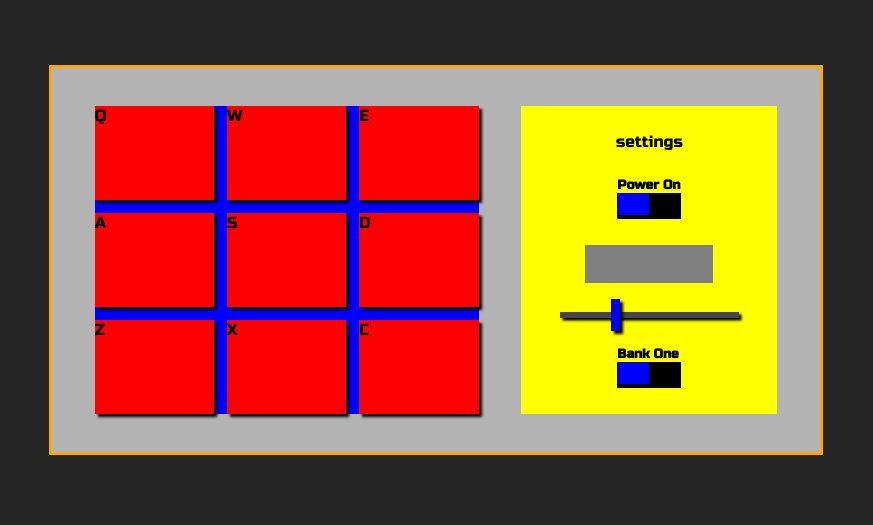
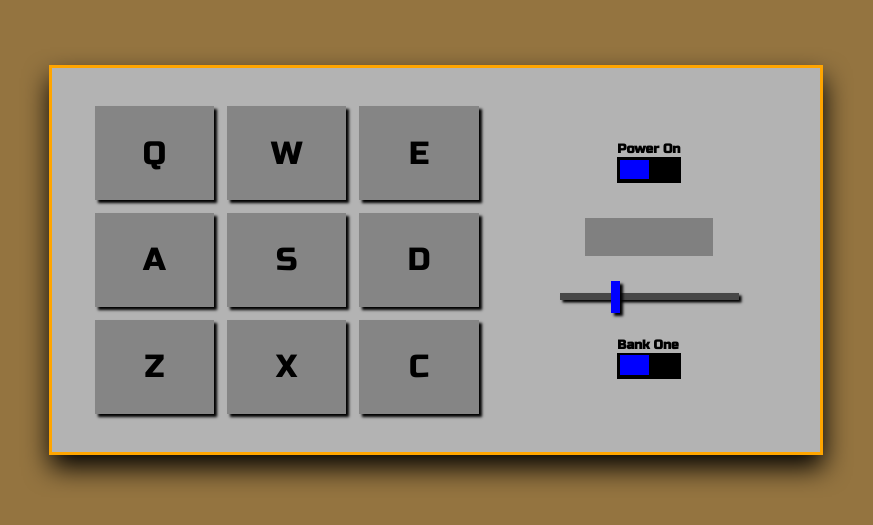
Before and after one commit to michael-lugashi/drum-machine, a React (Create React App) app: page / in a window 1280 px wide. Shown: the part 143-668 px from the top of the page, without its empty margins (204-1077 px from the left). Built offline with nearby package versions, Linux system fonts and the light colour scheme.

Commit message:
finished css

```diff
--- a/src/core/BankSwitch.js
+++ b/src/core/BankSwitch.js
@@ -12,7 +12,7 @@ function BankSwitch(props) {
   <div>
    <h3 className="header">Bank {isBankOne ? 'One' : 'Two'}</h3>
    <div
-    className="bank-switch"
+    className="switch"
     style={{ justifyContent: isBankOne ? 'flex-start' : 'flex-end' }}
     onClick={() => {
      setIsBankOne(!isBankOne);
--- a/src/core/DrumPad.js
+++ b/src/core/DrumPad.js
@@ -3,9 +3,17 @@ import { useEffect } from 'react/cjs/react.development';
 
 function DrumPad(props) {
  const { keyTrigger, id, url } = props.keyInfo;
- //  const sound = new Audio(url);
- const [selected, setSelected] = useState(false);
+ const [selected, setSelected] = useState(false); //works with power on
+ const [pressed, setPressed] = useState(false); // works with power off
  const soundEl = useRef(null);
+
+ const press = () => {
+  setPressed(true);
+  setTimeout(() => {
+   setPressed(false);
+  }, 160);
+ };
+
  const changeColor = () => {
   setSelected(true);
   setTimeout(() => {
@@ -22,16 +30,21 @@ function DrumPad(props) {
    }
   });
  }, []);
+
  return (
   <div
-   style={{ backgroundColor: selected ? 'yellow' : 'red' }}
+   style={{
+    backgroundColor: selected ? 'rgb(255, 215, 0)' : 'rgb(133, 133, 133)',
+    boxShadow: pressed ? '0 0 0 #000000' : '.2vw .2vw .2vw #000000',
+   }}
    id={id}
    onClick={() => {
+    press();
     if (props.power) {
      soundEl.current.volume = props.volume;
-     props.setLastKey(id);
      changeColor();
      soundEl.current.play();
+     props.setLastKey(id);
     }
    }}
    className="drum-pad"
--- a/src/core/PowerSwitch.js
+++ b/src/core/PowerSwitch.js
@@ -1,10 +1,9 @@
 function PowerSwitch(props) {
-
  return (
   <div>
    <h3 className="header">Power {props.power? 'On' : 'Off'}</h3>
    <div
-    className="bank-switch"
+    className="switch"
     style={{ justifyContent: props.power ? 'flex-start' : 'flex-end' }}
     onClick={() => {
      props.setPower(!props.power);
--- a/src/core/Settings.js
+++ b/src/core/Settings.js
@@ -3,10 +3,10 @@ import BankSwitch from './BankSwitch';
 import DisplayBar from './DisplayBar';
 import VolumeBar from './VolumeBar';
 import PowerSwitch from './PowerSwitch';
+
 function Settings(props) {
  return (
   <div className="settings">
-   settings
    <PowerSwitch power={props.power} setPower={props.setPower} />
    <DisplayBar power={props.power} lastKey={props.lastKey} />
    <VolumeBar volume={props.volume} setVolume={props.setVolume} />
--- a/src/styles/App.css
+++ b/src/styles/App.css
@@ -1,5 +1,5 @@
 .app {
- border: solid rgb(255, 165, 0);
+ border: solid rgb(255, 165, 0) 0.3vw;
  width: 60vw;
  height: 30vw;
  margin: auto;
@@ -8,4 +8,5 @@
  display: flex;
  align-items: center;
  justify-content: space-evenly;
+ box-shadow: 0.1vw 1vw 2vw #000000;
 }
--- a/src/styles/index.css
+++ b/src/styles/index.css
@@ -3,5 +3,5 @@
 body {
  margin: 0;
  font-family: 'Russo One', sans-serif;
- background-color: rgb(37, 37, 37);
+ background-color: rgb(148, 116, 64);
 }
--- a/src/styles/keys.css
+++ b/src/styles/keys.css
@@ -2,7 +2,6 @@
  border: brown;
  width: 30vw;
  height: 24vw;
- background-color: blue;
  display: grid;
  grid-template-columns: repeat(3, 1fr);
  grid-template-rows: repeat(3, 1fr);
@@ -11,6 +10,8 @@
 }
 
 .drum-pad {
- background-color: rgb(255, 0, 0);
- box-shadow: .2vw .2vw .2vw #000000
+ font-size: 2.5vw;
+ display: flex;
+ align-items: center;
+ justify-content: center;
 }
--- a/src/styles/settings.css
+++ b/src/styles/settings.css
@@ -1,14 +1,14 @@
 .settings {
  width: 20vw;
  height: 24vw;
- background-color: yellow;
+
  display: flex;
  flex-direction: column;
  align-items: center;
  justify-content: space-evenly;
 }
 
-.bank-switch {
+.switch {
  width: 5vw;
  height: 2vw;
  background-color: black;
@@ -17,8 +17,11 @@
 
 .knob {
  transition: 0.5s;
- height: 1.7vw;
- width: 2.5vw;
+ height: 1.5vw;
+ margin-top: 0.2vw;
+ margin-left: 0.2vw;
+ margin-right: 0.2vw;
+ width: 2.25vw;
  background-color: blue;
 }
 
@@ -27,37 +30,31 @@
  font-size: 1vw;
 }
 .display-bar {
+ display: flex;
+ align-items: center;
+ justify-content: center;
  width: 10vw;
  background-color: grey;
  height: 3vw;
- font-size: 1.25vw;
+ font-size: 1.3vw;
 }
 .volume-bar {
  width: 14vw;
  background-color: rgb(71, 71, 71);
-
  -webkit-appearance: none;
- box-shadow: .2vw .2vw .2vw #000000/* Add cool effects to your sliders! */
-
- /* background: transparent; */
+ box-shadow: 0.2vw 0.2vw 0.2vw #000000;
 }
 .volume-bar::-ms-track {
  cursor: pointer;
-
- /* Hides the slider so custom styles can be added */
- /* background: transparent; */
- /* border-color: transparent; */
- /* color: transparent; */
 }
 
 .volume-bar::-webkit-slider-thumb {
  -webkit-appearance: none;
- /* border: 1px solid #000000; */
  height: 2.5vw;
- width: .75vw;
+ width: 0.75vw;
  background: blue;
  cursor: pointer;
  margin-top: -1vw;
  margin-bottom: -1vw; /* You need to specify a margin in Chrome, but in Firefox and IE it is automatic */
- box-shadow: .2vw .2vw .2vw #000000 /* Add cool effects to your sliders! */
+ box-shadow: 0.2vw 0.2vw 0.2vw #000000; /* Add cool effects to your sliders! */
 }
```
